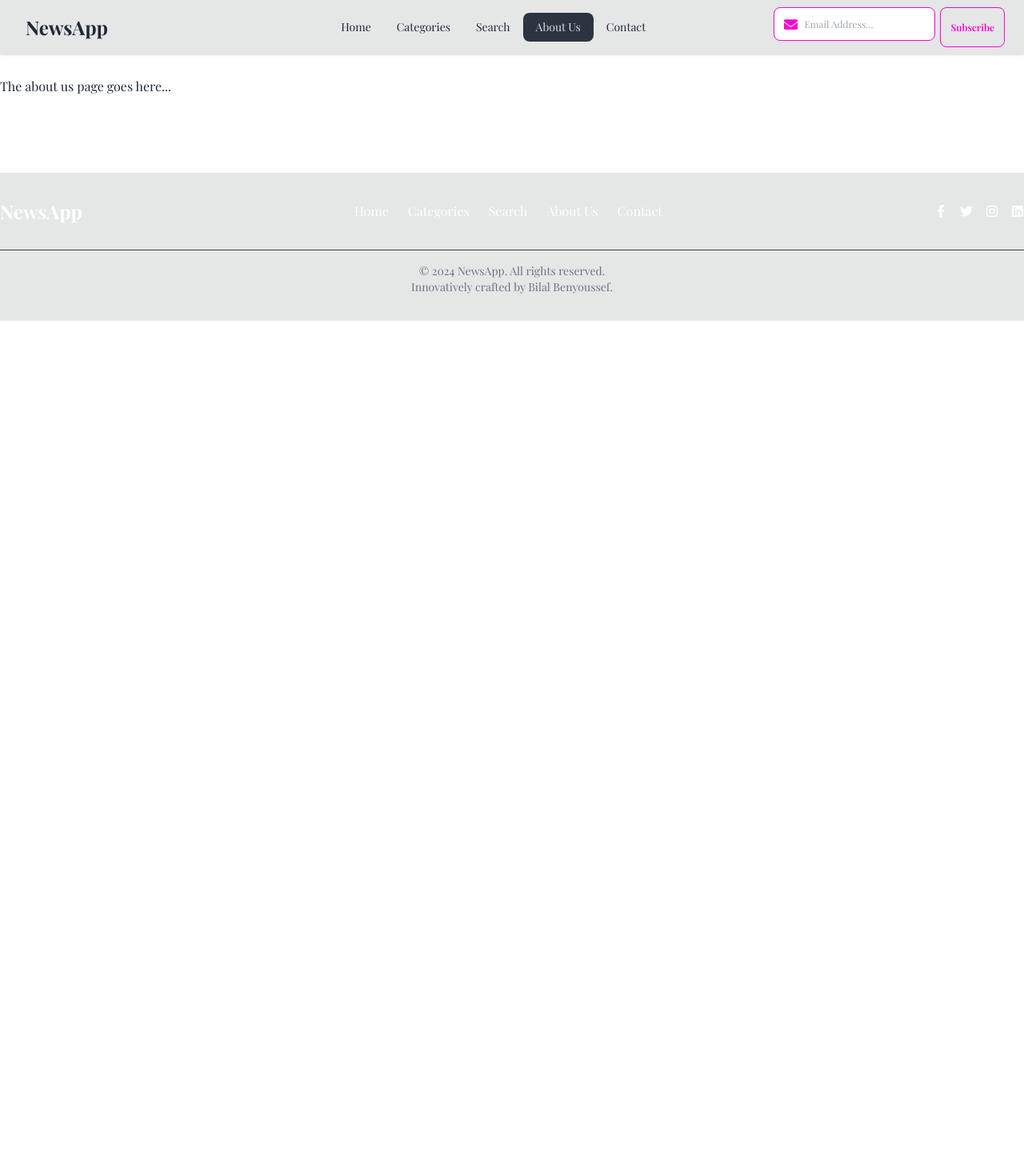
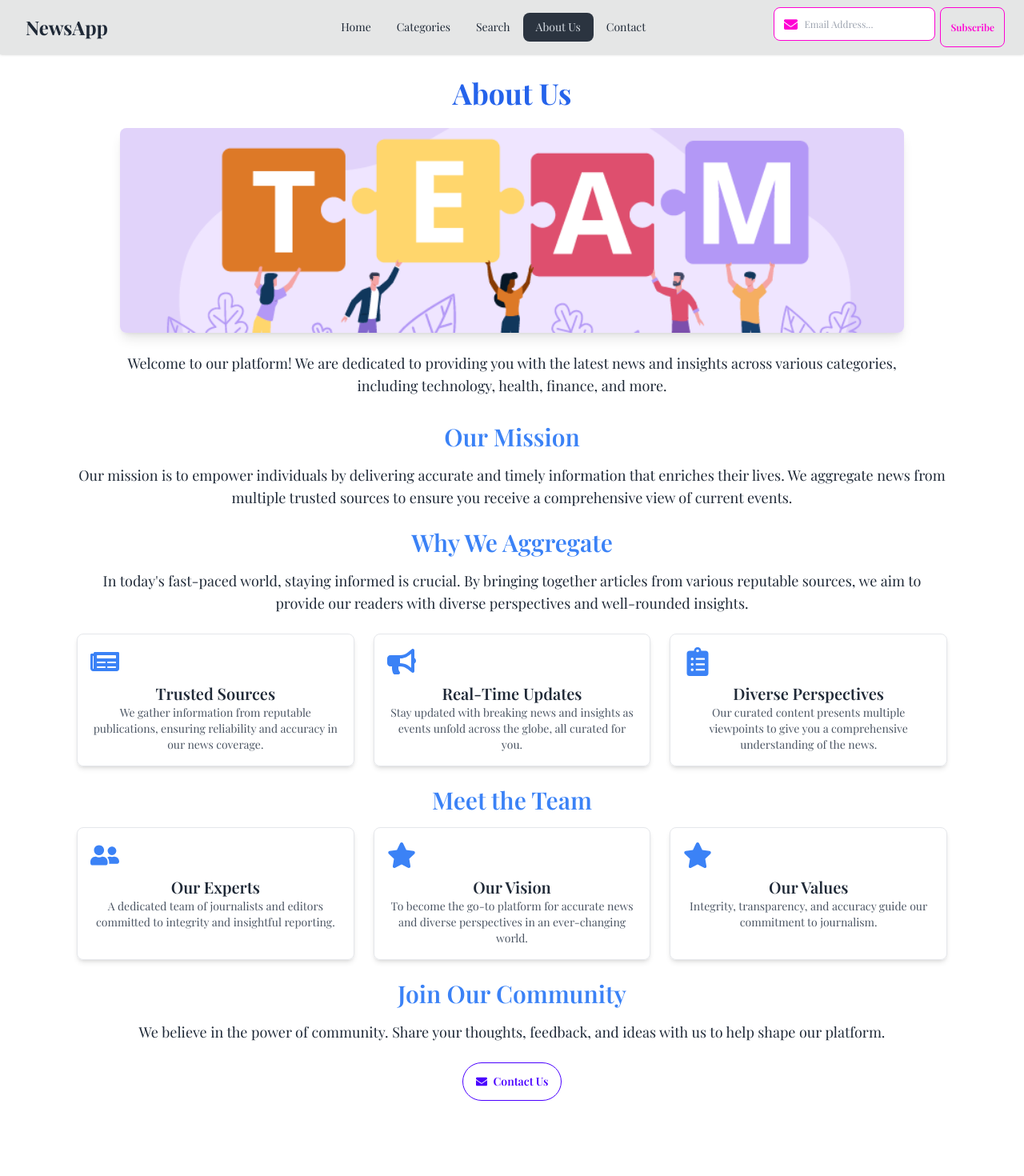
Before and after one commit to Bilalben23/NewsBridge, a React (Vite) app: page /about-us in a window 1280 px wide. Shown: the top 1470 px of the page at 80% size. Before the commit the page ends 800 px from the top, so only its background shows below. Built offline with nearby package versions, Linux system fonts and the light colour scheme; a web font is replaced by a local one.

Commit message:
finish about us page

```diff
--- a/src/components/ArticleCard.jsx
+++ b/src/components/ArticleCard.jsx
@@ -10,7 +10,12 @@ export default function ArticleCard({ article }) {
         <article className='flex flex-col justify-between pb-3 overflow-hidden font-semibold rounded shadow-lg bg-base-300'>
             <div>
                 <div className='mb-2'>
-                    <img src={article.urlToImage ?? "https://t4.ftcdn.net/jpg/05/17/53/57/360_F_517535712_q7f9QC9X6TQxWi6xYZZbMmw5cnLMr279.jpg"} alt={article.title} className='w-full aspect-[16/10]' />
+                    <img src={article.urlToImage ?? "https://t4.ftcdn.net/jpg/05/17/53/57/360_F_517535712_q7f9QC9X6TQxWi6xYZZbMmw5cnLMr279.jpg"}
+                        loading='lazy'
+                        alt={article.title}
+                        draggable={false}
+                        className='w-full aspect-[16/10]'
+                    />
                 </div>
                 <div className='px-3'>
                     <div className='flex items-center justify-between mb-1'>
--- a/src/components/BackTopBtn.jsx
+++ b/src/components/BackTopBtn.jsx
@@ -23,7 +23,7 @@ export default function BackTopBtn() {
     const handleBtnClick = () => {
         window.scrollTo({
             top: 0,
-            behavior: 'auto'
+            behavior: 'smooth'
         });
     };
 
--- a/src/pages/AboutUs.jsx
+++ b/src/pages/AboutUs.jsx
@@ -1,9 +1,93 @@
-import React from 'react'
+import React from 'react';
+import { FaUserFriends, FaBullhorn, FaClipboardList, FaStar, FaNewspaper, FaEnvelope } from 'react-icons/fa';
+import teamImage from '../../public/assets/team.png'; // Ensure you have an image in your assets folder
+import { Link } from 'react-router-dom';
 
 export default function AboutUs() {
     return (
-        <div>
-            The about us page goes here...
-        </div>
-    )
+        <section className='w-[95%] md:w-[90%] lg:w-[85%] mx-auto my-8'>
+            <h1 className='text-4xl font-bold text-center mb-6 text-blue-600'>About Us</h1>
+            <div className='w-[90%] mx-auto'>
+                <img
+                    src={teamImage}
+                    alt="Our Team"
+                    className="w-full max-h-80 md:max-h-64 object-cover rounded-lg shadow-lg mb-6"
+                />
+                <p className='text-lg text-center mb-8'>
+                    Welcome to our platform! We are dedicated to providing you with the latest news and insights across various categories, including technology, health, finance, and more.
+                </p>
+            </div>
+
+            <h2 className='text-3xl font-semibold mb-4 text-blue-500 text-center'>Our Mission</h2>
+            <p className='text-lg mb-6 text-center'>
+                Our mission is to empower individuals by delivering accurate and timely information that enriches their lives. We aggregate news from multiple trusted sources to ensure you receive a comprehensive view of current events.
+            </p>
+
+            <h2 className='text-3xl font-semibold mb-4 text-blue-500 text-center'>Why We Aggregate</h2>
+            <p className='text-lg mb-6 text-center'>
+                In today's fast-paced world, staying informed is crucial. By bringing together articles from various reputable sources, we aim to provide our readers with diverse perspectives and well-rounded insights.
+            </p>
+
+            <div className="grid grid-cols-1 md:grid-cols-2 lg:grid-cols-3 gap-6 mb-6">
+                <div className="border rounded-lg p-4 shadow-md text-center hover:shadow-lg transition-shadow duration-300 hover:border-primary">
+                    <FaNewspaper className='text-4xl text-blue-500 mb-2' />
+                    <h3 className='text-xl font-semibold'>Trusted Sources</h3>
+                    <p className='text-sm text-gray-600'>
+                        We gather information from reputable publications, ensuring reliability and accuracy in our news coverage.
+                    </p>
+                </div>
+                <div className="border rounded-lg p-4 shadow-md text-center hover:shadow-lg transition-shadow duration-300 hover:border-primary">
+                    <FaBullhorn className='text-4xl text-blue-500 mb-2' />
+                    <h3 className='text-xl font-semibold'>Real-Time Updates</h3>
+                    <p className='text-sm text-gray-600'>
+                        Stay updated with breaking news and insights as events unfold across the globe, all curated for you.
+                    </p>
+                </div>
+                <div className="border rounded-lg p-4 shadow-md text-center hover:shadow-lg transition-shadow duration-300 hover:border-primary">
+                    <FaClipboardList className='text-4xl text-blue-500 mb-2' />
+                    <h3 className='text-xl font-semibold'>Diverse Perspectives</h3>
+                    <p className='text-sm text-gray-600'>
+                        Our curated content presents multiple viewpoints to give you a comprehensive understanding of the news.
+                    </p>
+                </div>
+            </div>
+
+            <h2 className='text-3xl font-semibold mb-4 text-blue-500 text-center'>Meet the Team</h2>
+            <div className="grid grid-cols-1 md:grid-cols-2 lg:grid-cols-3 gap-6 mb-6">
+                <div className="border rounded-lg p-4 shadow-md text-center hover:shadow-lg transition-shadow duration-300 hover:border-primary">
+                    <FaUserFriends className='text-4xl text-blue-500 mb-2' />
+                    <h3 className='text-xl font-semibold'>Our Experts</h3>
+                    <p className='text-sm text-gray-600'>
+                        A dedicated team of journalists and editors committed to integrity and insightful reporting.
+                    </p>
+                </div>
+                <div className="border rounded-lg p-4 shadow-md text-center hover:shadow-lg transition-shadow duration-300 hover:border-primary">
+                    <FaStar className='text-4xl text-blue-500 mb-2' />
+                    <h3 className='text-xl font-semibold'>Our Vision</h3>
+                    <p className='text-sm text-gray-600'>
+                        To become the go-to platform for accurate news and diverse perspectives in an ever-changing world.
+                    </p>
+                </div>
+                <div className="border rounded-lg p-4 shadow-md text-center hover:shadow-lg transition-shadow duration-300 hover:border-primary">
+                    <FaStar className='text-4xl text-blue-500 mb-2' />
+                    <h3 className='text-xl font-semibold'>Our Values</h3>
+                    <p className='text-sm text-gray-600'>
+                        Integrity, transparency, and accuracy guide our commitment to journalism.
+                    </p>
+                </div>
+            </div>
+
+            <h2 className='text-3xl font-semibold mb-4 text-blue-500 text-center'>Join Our Community</h2>
+            <p className='text-lg mb-6 text-center'>
+                We believe in the power of community. Share your thoughts, feedback, and ideas with us to help shape our platform.
+            </p>
+            <div className='flex justify-center'>
+                <Link to="/contact" className='btn btn-outline rounded-3xl btn-primary transition-colors duration-300'>
+                    <FaEnvelope />
+                    Contact Us
+                </Link>
+            </div>
+
+        </section>
+    );
 }
--- a/src/pages/CategoryPage.jsx
+++ b/src/pages/CategoryPage.jsx
@@ -9,7 +9,7 @@ export default function CategoryPage() {
     const [showSkeletons, setShowSkeletons] = useState(true);
 
     // Fetch data based on the selected category
-    const endpoint = `top-headlines?category=${selectedCategory}&language=en`;
+    const endpoint = `top-headlines?category=${selectedCategory}&language=en&sortBy=publishedAt`;
     const { data, isLoading, error } = useFetch(endpoint, [selectedCategory]);
 
     // Manage skeleton display based on loading state
@@ -43,26 +43,25 @@ export default function CategoryPage() {
             <CategoryFilter selectedCategory={selectedCategory} onSelectCategory={onSelectCategory} />
 
             <div className="grid grid-cols-1 md:grid-cols-2 lg:grid-cols-3 gap-6 mt-8">
-                {/* Show Skeletons When Loading */}
                 {
                     showSkeletons && Array(14).fill().map((_, index) => (
                         <ArticleCardSkeleton key={index} />
                     ))
                 }
 
-                {/* Render Articles When Data is Loaded */}
                 {
-                    !isLoading && data?.articles?.length > 0 ? (
+                    !isLoading && data?.articles?.length > 0 && (
                         data.articles.map((article, index) => (
                             <ArticleCard key={index} article={article} />
                         ))
-                    ) : (
-                        // Show message if no articles found
-                        !isLoading && (
-                            <div className="col-span-full text-center text-gray-500">
-                                No articles found for this category.
-                            </div>
-                        )
+                    )
+                }
+
+                {
+                    !isLoading && data?.articles?.length === 0 && (
+                        <div className="col-span-full text-center text-gray-500">
+                            No articles found for this category.
+                        </div>
                     )
                 }
             </div>
```
Also changed, not shown: src/pages/SearchResults.jsx (+47 -18 lines), public/assets/team.png (added).
